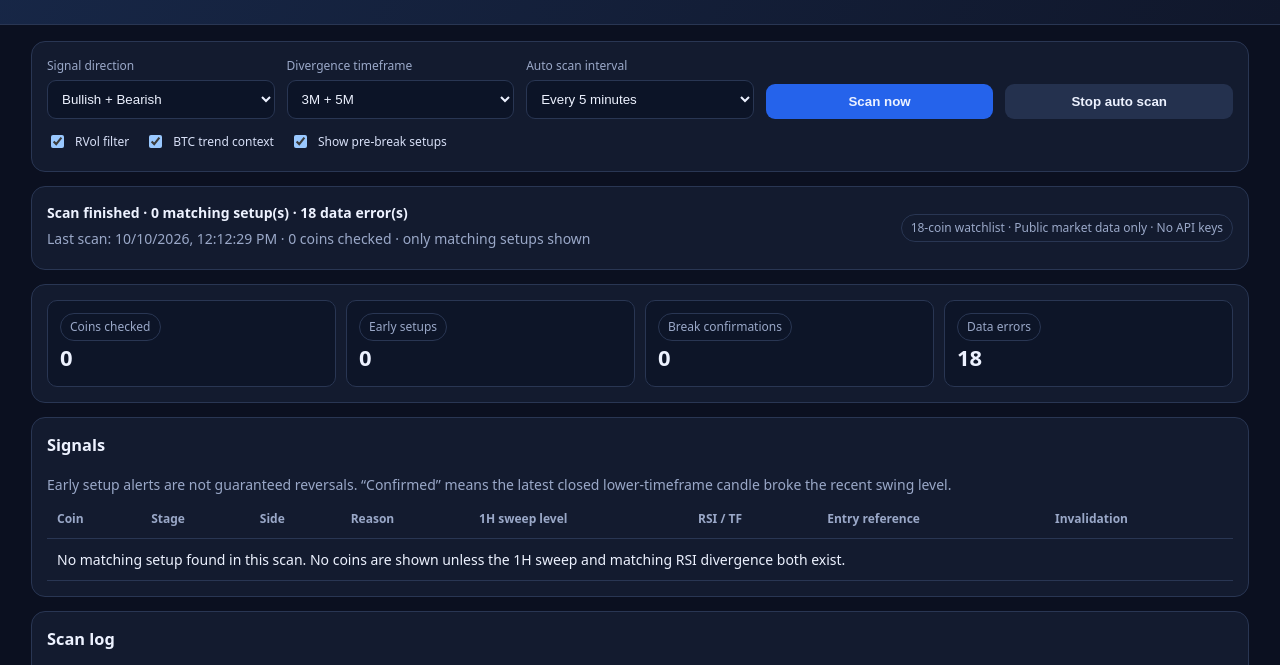
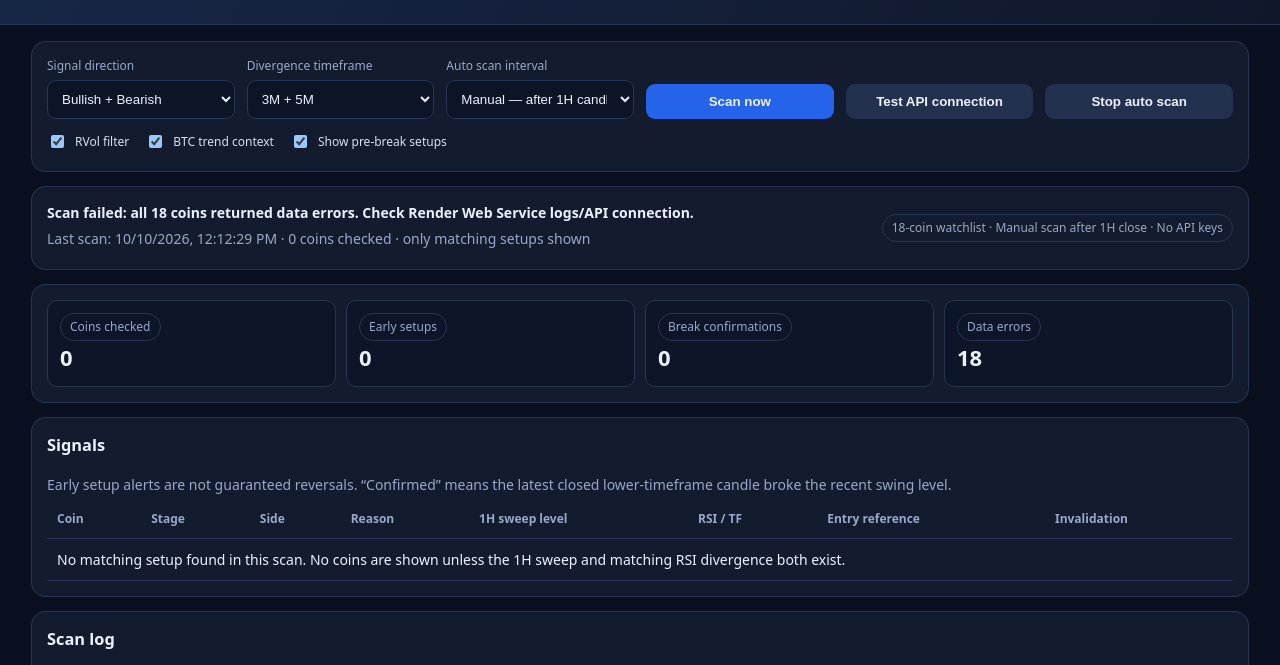
Before and after one commit to sundramkaka715-commits/Coindcx-, a website: page public/index.html in a window 1280 px wide. Both pictures are taken after a click on the button "Scan now". Shown: the part 84-749 px from the top of the page. Drawn offline with Linux system fonts and the light colour scheme; no server answers.

Commit message:
Add files via upload

```diff
--- a/public/app.js
+++ b/public/app.js
@@ -5,18 +5,18 @@ const $=id=>document.getElementById(id); let timer=null,busy=false;
 const log=msg=>{$('log').textContent=`[${new Date().toLocaleTimeString()}] ${msg}\n`+$('log').textContent;};
 const fmt=v=>Number.isFinite(v)?v.toLocaleString('en-US',{maximumFractionDigits:8}):'—';
 function normalize(c){return {...c,time:Number(c.time),open:Number(c.open),high:Number(c.high),low:Number(c.low),close:Number(c.close),volume:Number(c.volume||0)}}
-function aggregate3(one){const map=new Map();for(const raw of one){const c=normalize(raw),key=Math.floor(c.time/180000)*180000;let b=map.get(key);if(!b)map.set(key,{time:key,open:c.open,high:c.high,low:c.low,close:c.close,volume:c.volume,n:1});else{b.high=Math.max(b.high,c.high);b.low=Math.min(b.low,c.low);b.close=c.close;b.volume+=c.volume;b.n++;}}return [...map.values()].filter(x=>x.n>=2).sort((a,b)=>a.time-b.time).map(({n,...c})=>c)}
+function aggregate3(one){const map=new Map();for(const raw of one){const c=normalize(raw),key=Math.floor(c.time/180000)*180000;let b=map.get(key);if(!b)map.set(key,{time:key,open:c.open,high:c.high,low:c.low,close:c.close,volume:c.volume,n:1});else{b.high=Math.max(b.high,c.high);b.low=Math.min(b.low,c.low);b.close=c.close;b.volume+=c.volume;b.n++;}}const now=Date.now(),closedBucket=Math.floor(now/180000)*180000;return [...map.values()].filter(x=>x.n===3&&x.time+180000<=closedBucket).sort((a,b)=>a.time-b.time).map(({n,...c})=>c)}
 function rsi(data,period=14){if(data.length<=period)return[];const out=Array(data.length).fill(null);let g=0,l=0;for(let i=1;i<=period;i++){const d=data[i].close-data[i-1].close;g+=Math.max(d,0);l+=Math.max(-d,0)}let ag=g/period,al=l/period;out[period]=al===0?100:100-100/(1+ag/al);for(let i=period+1;i<data.length;i++){const d=data[i].close-data[i-1].close;ag=(ag*(period-1)+Math.max(d,0))/period;al=(al*(period-1)+Math.max(-d,0))/period;out[i]=al===0?100:100-100/(1+ag/al)}return out}
 function pivots(data,type,left=2,right=2){const out=[];for(let i=left;i<data.length-right;i++){const v=data[i][type];let ok=true;for(let j=i-left;j<=i+right;j++){if(i===j)continue;const z=data[j][type];if(type==='high'?z>v:z<v){ok=false;break}}if(ok)out.push(i)}return out}
 function divergence(data){if(data.length<35)return null;const rs=rsi(data),hs=pivots(data,'high'),ls=pivots(data,'low'),last=data.length-1;const recent=(p)=>p.filter(i=>i>=Math.max(0,last-22)&&i<=last-2);
  const rh=recent(hs);if(rh.length>=2){const a=rh[rh.length-2],b=rh[rh.length-1];if(data[b].high>data[a].high&&rs[a]!=null&&rs[b]!=null&&rs[b]<rs[a]-1.5)return{side:'bear',a,b,rsi:rs[b],reason:'Price higher high, RSI lower high'}}
  const rl=recent(ls);if(rl.length>=2){const a=rl[rl.length-2],b=rl[rl.length-1];if(data[b].low<data[a].low&&rs[a]!=null&&rs[b]!=null&&rs[b]>rs[a]+1.5)return{side:'bull',a,b,rsi:rs[b],reason:'Price lower low, RSI higher low'}}return null}
-function sweep(hour){if(hour.length<3)return null;const prev=hour[hour.length-2],cur=hour[hour.length-1];
+function sweep(hour){const now=Date.now(),currentHourOpen=Math.floor(now/3600000)*3600000;const closed=hour.filter(c=>c.time+3600000<=currentHourOpen);if(closed.length<3)return null;const prev=closed[closed.length-2],cur=closed[closed.length-1];
  // Only count a candle that actually crossed the previous completed hour's level and returned inside it.
  if(cur.low<prev.low&&cur.close>prev.low)return{side:'bull',level:prev.low,candle:cur,previous:prev};
  if(cur.high>prev.high&&cur.close<prev.high)return{side:'bear',level:prev.high,candle:cur,previous:prev};return null}
 function volumeOK(data){if(data.length<22)return true;const last=data[data.length-1].volume||0,prev=data.slice(-21,-1).map(c=>c.volume||0),avg=prev.reduce((a,b)=>a+b,0)/prev.length;return avg===0||last>=avg*.65}
-function analyze(pair,raw){const hour=raw.hour.map(normalize),one=raw.one.map(normalize),five=raw.five.map(normalize),three=aggregate3(one);const sw=sweep(hour);if(!sw)return null;const choices=[];if($('tf').value!=='5')choices.push({tf:'3M',data:three});if($('tf').value!=='3')choices.push({tf:'5M',data:five});
+function analyze(pair,raw){const hour=raw.hour.map(normalize),one=raw.one.map(normalize),fiveRaw=raw.five.map(normalize),now=Date.now(),closed5=Math.floor(now/300000)*300000;const five=fiveRaw.filter(c=>c.time+300000<=closed5),three=aggregate3(one);const sw=sweep(hour);if(!sw)return null;const choices=[];if($('tf').value!=='5')choices.push({tf:'3M',data:three});if($('tf').value!=='3')choices.push({tf:'5M',data:five});
  for(const item of choices){const data=item.data;if(data.length<35)continue;const d=divergence(data);if(!d||d.side!==sw.side)continue;if(data[data.length-1].time < Date.now()-75*60*1000)continue;if($('vol').checked&&!volumeOK(data))continue;
   if($('btc').checked&&pair!=='B-BTC_USDT'){const btc=window.__btcContext;if(btc&&((sw.side==='bull'&&btc<-.9)||(sw.side==='bear'&&btc>.9)))continue;}
   const last=data[data.length-1],post=data.slice(d.b+1,-1).slice(-8);let trigger,broken=false;
@@ -30,8 +30,8 @@ function coin(pair){return pair.replace(/^B-/,'').replace('_USDT','')}
 function render(rows){$('results').innerHTML='';if(!rows.length){$('results').innerHTML='<tr><td colspan="8">No matching setup found in this scan. No coins are shown unless the 1H sweep and matching RSI divergence both exist.</td></tr>';return}for(const s of rows){const tr=document.createElement('tr');tr.innerHTML=`<td><b>${coin(s.pair)}</b></td><td><span class="tag ${s.stage==='confirmed'?'confirmed':'setup'}">${s.stage==='confirmed'?'BREAK CONFIRMED':'EARLY / PRE-BREAK'}</span></td><td class="${s.side}"><b>${s.side==='bull'?'BULLISH':'BEARISH'}</b></td><td>${s.reason}</td><td>${fmt(s.level)}</td><td>${s.tf} · RSI ${fmt(s.rsi)}</td><td>${fmt(s.entry)}</td><td>${fmt(s.invalidation)}</td>`;$('results').appendChild(tr)}}
 async function getData(pair){const r=await fetch(`/api/candles?pair=${encodeURIComponent(pair)}`,{cache:'no-store'});const j=await r.json().catch(()=>({error:'Invalid server response'}));if(!r.ok)throw new Error(j.error||`HTTP ${r.status}`);return j}
 async function scan(){if(busy)return;busy=true;$('scan').disabled=true;$('state').textContent='Scanning latest 1H sweep + 3M/5M RSI divergence…';$('nchecked').textContent='0';$('nsetup').textContent='0';$('nconfirm').textContent='0';$('nerrors').textContent='0';const rows=[],errors=[];let checked=0;const queue=[...WATCHLIST];
- async function worker(){while(queue.length){const pair=queue.shift();try{const data=await getData(pair);if(pair==='B-BTC_USDT'){const h=data.hour;window.__btcContext=h.length>1?((h[h.length-1].close/h[h.length-2].close)-1)*100:0;}const signal=analyze(pair,data);checked++;if(signal)rows.push(signal);log(`${coin(pair)}: ${signal?signal.stage+' '+signal.side:'no matching setup'}`)}catch(e){errors.push(`${coin(pair)}: ${e.message}`);log(`${coin(pair)} data error: ${e.message}`)}}}
- try{await Promise.all([worker(),worker(),worker()]);rows.sort((a,b)=>(b.stage==='confirmed')-(a.stage==='confirmed')||a.pair.localeCompare(b.pair));render(rows);$('nchecked').textContent=checked;$('nsetup').textContent=rows.filter(x=>x.stage==='setup').length;$('nconfirm').textContent=rows.filter(x=>x.stage==='confirmed').length;$('nerrors').textContent=errors.length;$('state').textContent=errors.length?`Scan finished · ${rows.length} matching setup(s) · ${errors.length} data error(s)`:`Scan complete · ${rows.length} matching setup(s)`;$('last').textContent=`Last scan: ${new Date().toLocaleString()} · ${checked} coins checked · only matching setups shown` ;log(`Scan complete: ${checked} checked, ${rows.length} signals, ${errors.length} data errors.`)}finally{busy=false;$('scan').disabled=false}}
-$('scan').addEventListener('click',scan);$('stop').addEventListener('click',()=>{if(timer)clearInterval(timer);timer=null;$('poll').value='0';log('Auto scan stopped.')});$('poll').addEventListener('change',()=>{if(timer)clearInterval(timer);timer=null;const m=Number($('poll').value);if(m>0){timer=setInterval(scan,m*60000);log(`Auto scan enabled every ${m} minute(s).`)}else log('Manual scan mode enabled.')});
-$('state').textContent='Ready — click Scan now after the latest 1H candle completes';$('last').textContent='Only matching 1H liquidity sweep + 3M/5M RSI divergence will be listed.';
+ async function worker(){while(queue.length){const pair=queue.shift();try{const data=await getData(pair);if(pair==='B-BTC_USDT'){const h=data.hour;window.__btcContext=h.length>1?((h[h.length-1].close/h[h.length-2].close)-1)*100:0;}checked++;const signal=analyze(pair,data);if(signal)rows.push(signal);log(`${coin(pair)}: ${signal?signal.stage+' '+signal.side:'no matching setup'}`)}catch(e){errors.push(`${coin(pair)}: ${e.message}`);log(`${coin(pair)} data error: ${e.message}`)}}}
+ try{await Promise.all([worker(),worker(),worker()]);rows.sort((a,b)=>(b.stage==='confirmed')-(a.stage==='confirmed')||a.pair.localeCompare(b.pair));render(rows);$('nchecked').textContent=checked;$('nsetup').textContent=rows.filter(x=>x.stage==='setup').length;$('nconfirm').textContent=rows.filter(x=>x.stage==='confirmed').length;$('nerrors').textContent=errors.length;$('state').textContent=errors.length===WATCHLIST.length?`Scan failed: all ${errors.length} coins returned data errors. Check Render Web Service logs/API connection.`:errors.length?`Scan finished · ${rows.length} matching setup(s) · ${errors.length} data error(s)`:`Scan complete · ${rows.length} matching setup(s)`;$('last').textContent=`Last scan: ${new Date().toLocaleString()} · ${checked} coins checked · only matching setups shown` ;log(`Scan complete: ${checked} checked, ${rows.length} signals, ${errors.length} data errors.`)}finally{busy=false;$('scan').disabled=false}}
+$('test').addEventListener('click',async()=>{const b=$('test');b.disabled=true;$('state').textContent='Testing CoinDCX futures API connection…';try{const r=await fetch('/api/test',{cache:'no-store'});const j=await r.json();if(!r.ok||!j.ok)throw new Error(j.error||`HTTP ${r.status}`);$('state').textContent=`API connection OK · ${j.candles} BTC 1H candle(s) received`;$('last').textContent='Now click Scan now after the latest 1H candle closes.';log('API test passed: '+j.message);}catch(e){$('state').textContent='API connection failed';$('last').textContent=e.message;log('API test failed: '+e.message+' — check that this is deployed as a Render Web Service, not a Static Site.');}finally{b.disabled=false;}});$('scan').addEventListener('click',scan);$('stop').addEventListener('click',()=>{if(timer)clearInterval(timer);timer=null;$('poll').value='0';log('Auto scan stopped.')});$('poll').addEventListener('change',()=>{if(timer)clearInterval(timer);timer=null;const m=Number($('poll').value);if(m>0){timer=setInterval(scan,m*60000);log(`Auto scan enabled every ${m} minute(s).`)}else log('Manual scan mode enabled.')});
+$('state').textContent='Manual mode — click Scan now after each 1H candle closes';$('last').textContent='Uses only completed 1H, 3M and 5M candles. Click Scan now after the hour closes; matching setups only.';
 })();
--- a/public/index.html
+++ b/public/index.html
@@ -32,8 +32,9 @@ footer{max-width:1250px;margin:auto;padding:0 16px 25px;color:var(--muted);font-
  <div class="controls">
   <div><label for="direction">Signal direction</label><select id="direction"><option value="both">Bullish + Bearish</option><option value="bear">Bearish / Short setup</option><option value="bull">Bullish / Long setup</option></select></div>
   <div><label for="tf">Divergence timeframe</label><select id="tf"><option value="both">3M + 5M</option><option value="3">3M only</option><option value="5">5M only</option></select></div>
-  <div><label for="poll">Auto scan interval</label><select id="poll"><option value="0">Manual only</option><option value="1">Every 1 minute</option><option value="3">Every 3 minutes</option><option value="5" selected>Every 5 minutes</option></select></div>
+  <div><label for="poll">Auto scan interval</label><select id="poll"><option value="0" selected>Manual — after 1H candle closes</option><option value="1">Every 1 minute</option><option value="3">Every 3 minutes</option><option value="5">Every 5 minutes</option></select></div>
   <div><label>&nbsp;</label><button id="scan">Scan now</button></div>
+  <div><label>&nbsp;</label><button id="test" class="secondary">Test API connection</button></div>
   <div><label>&nbsp;</label><button id="stop" class="secondary">Stop auto scan</button></div>
  </div>
  <div style="display:flex;gap:16px;flex-wrap:wrap;margin-top:13px">
@@ -42,7 +43,7 @@ footer{max-width:1250px;margin:auto;padding:0 16px 25px;color:var(--muted);font-
   <label class="check"><input id="early" type="checkbox" checked> Show pre-break setups</label>
  </div>
 </section>
-<section class="panel status"><div><b id="state">Ready to scan</b><p id="last">No scan run yet.</p></div><span class="pill">18-coin watchlist · Public market data only · No API keys</span></section>
+<section class="panel status"><div><b id="state">Ready to scan</b><p id="last">No scan run yet.</p></div><span class="pill">18-coin watchlist · Manual scan after 1H close · No API keys</span></section>
 <section class="panel cards">
  <div class="stat"><span class="pill">Coins checked</span><b id="nchecked">0</b></div>
  <div class="stat"><span class="pill">Early setups</span><b id="nsetup">0</b></div>
@@ -54,7 +55,7 @@ footer{max-width:1250px;margin:auto;padding:0 16px 25px;color:var(--muted);font-
 <section class="panel"><h3 style="margin-top:0">Scan log</h3><div id="log">Waiting for scan…</div></section>
 </main>
 <footer>
-<p><b>Important:</b> This is a signal scanner, not an auto-trader. It fetches public CoinDCX futures candles through this website’s server proxy to avoid browser CORS errors. Temporary API outages/rate limits can still affect data. Check signals against the exchange chart before trading. No orders are placed.</p>
+<p><b>Important:</b> Manual scanning is the default: click Scan now after each completed 1H candle. This is a signal scanner, not an auto-trader. It fetches public CoinDCX futures candles through this website’s server proxy to avoid browser CORS errors. Temporary API outages/rate limits can still affect data. Check signals against the exchange chart before trading. No orders are placed.</p>
 <p>Watchlist used in this ZIP: BTC, ETH, SOL, XRP, DOGE, ADA, BNB, AVAX, LINK, DOT, LTC, BCH, TRX, NEAR, SUI, APT, UNI, ZEC. If your earlier list differs, edit the WATCHLIST in <code>public/app.js</code>.</p>
 </footer>
 <script src="./app.js"></script>
```
